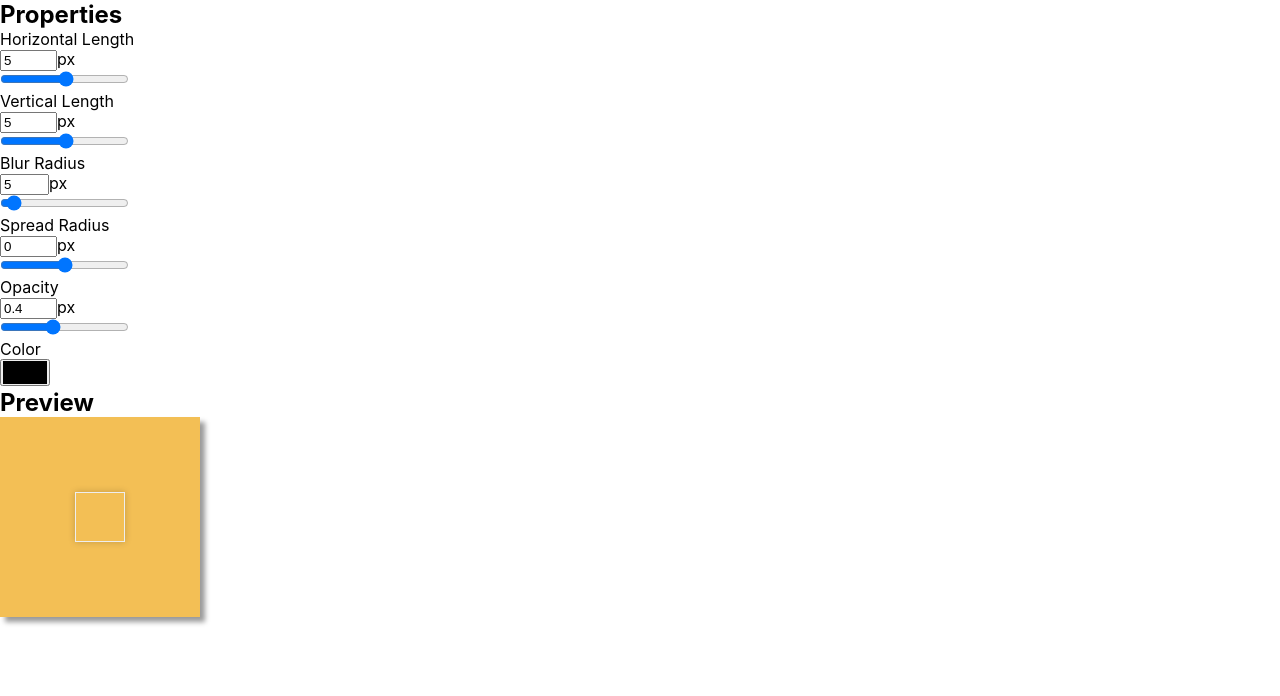
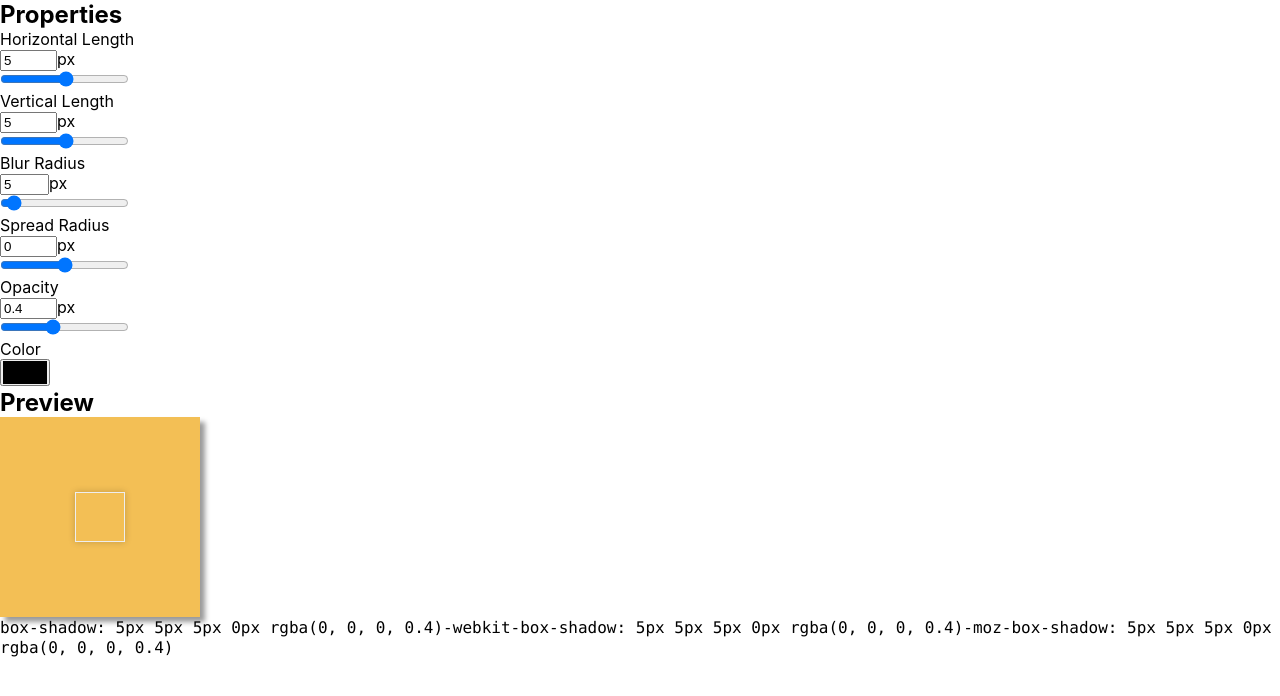
Before and after one commit to oguiaugusto/box-shadow-generator, a React (Create React App) app: page / in a window 1280 px wide. Shown: the top 696 px of the page. Built offline with nearby package versions, Linux system fonts and the light colour scheme.

Commit message:
feat: add code block with box shadow values

```diff
--- /dev/null
+++ b/src/components/preview/CodeBlock.jsx
@@ -0,0 +1,30 @@
+import React, { Component } from 'react';
+import PropTypes from 'prop-types'
+
+class CodeBlock extends Component {
+  static propTypes = {
+    boxShadowCode: PropTypes.string.isRequired,
+  }
+
+  render() {
+    const { props: { boxShadowCode } } = this;
+    return (
+      <code className="code-block">
+        <span className="code-row">
+          <span className="code-key">{`box-shadow: `}</span>
+          <span className="code-value">{boxShadowCode}</span>
+        </span>
+        <span className="code-row">
+          <span className="code-key">{`-webkit-box-shadow: `}</span>
+          <span className="code-value">{boxShadowCode}</span>
+        </span>
+        <span className="code-row">
+          <span className="code-key">{`-moz-box-shadow: `}</span>
+          <span className="code-value">{boxShadowCode}</span>
+        </span>
+      </code>
+    );
+  }
+}
+
+export default CodeBlock;
--- a/src/components/preview/index.jsx
+++ b/src/components/preview/index.jsx
@@ -1,6 +1,7 @@
 import React, { Component } from 'react';
 import PropTypes from 'prop-types';
 import PreviewBox from './PreviewBox';
+import CodeBlock from './CodeBlock';
 
 class Preview extends Component {
   static propTypes = {
@@ -51,6 +52,7 @@ class Preview extends Component {
       <div className="preview">
         <h2>Preview</h2>
         <PreviewBox boxShadowCode={ this.generateBoxShadowCode() } />
+        <CodeBlock boxShadowCode={ this.generateBoxShadowCode() } />
       </div>
     );
   }
```
